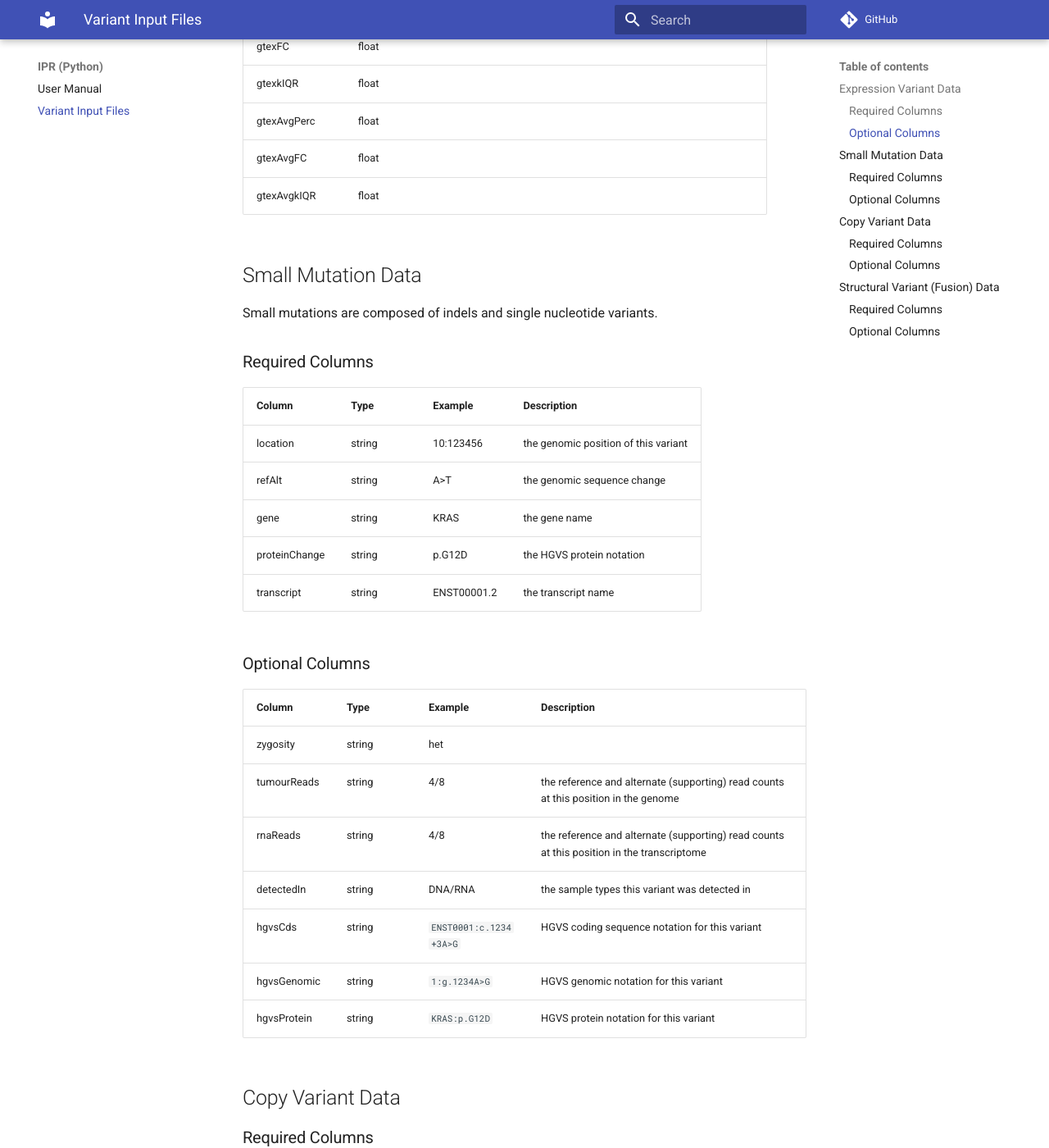
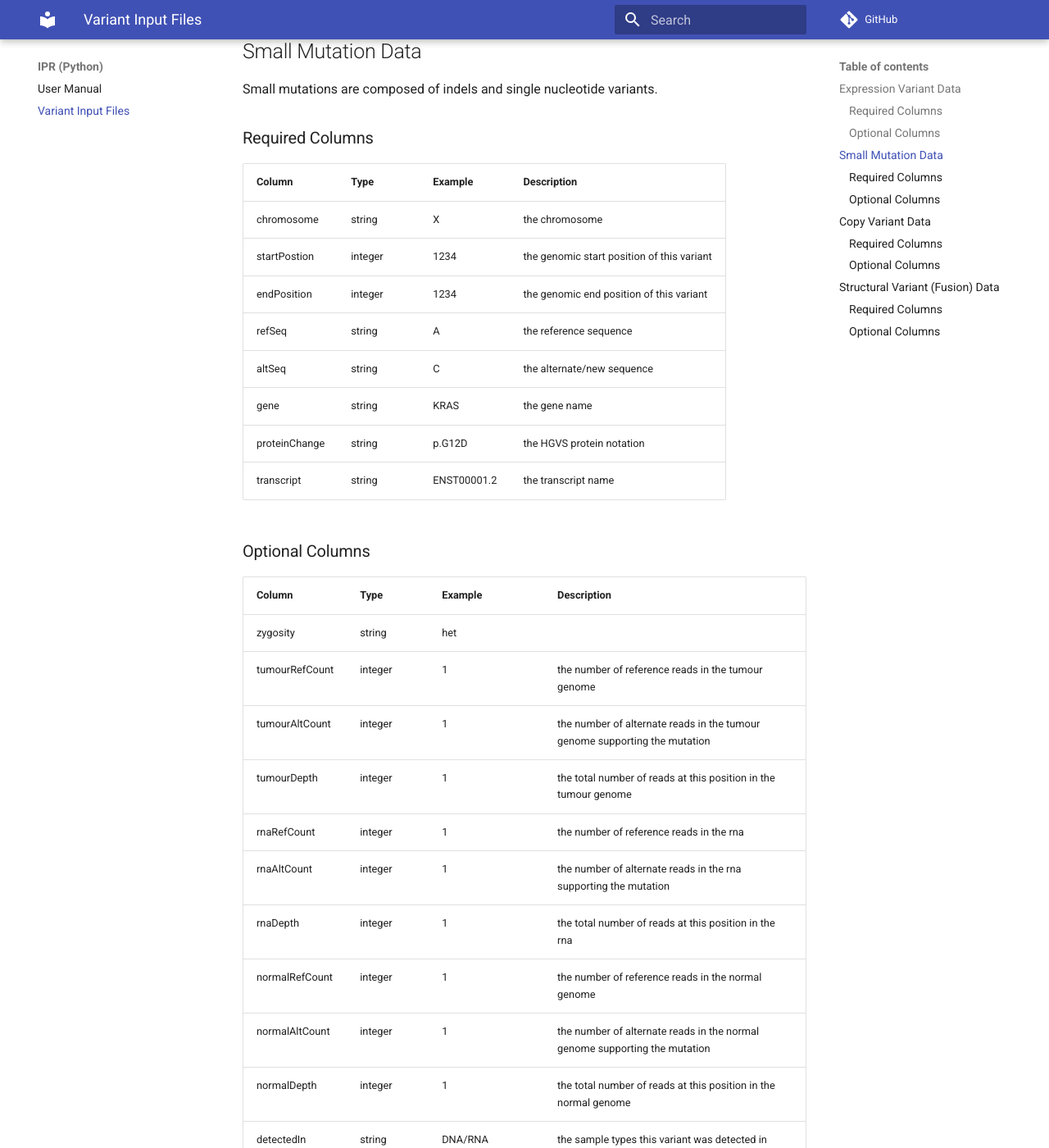
Before and after one commit to bcgsc/pori_ipr_python, an MkDocs documentation site: the page built from docs/variant_inputs.md, in a window 1280 px wide and 1400 px high, scrolled down 1682 px. Shown: the whole window at 82% size. Built offline with MkDocs 1.6.1 and Material for MkDocs 9.7.7, drawn with Linux system fonts in a browser that asks for light colours; comment, search, counter and statistics services are not loaded; some of the changed text lies outside the part shown.

Commit message:
Update user manual

```diff
--- a/docs/variant_inputs.md
+++ b/docs/variant_inputs.md
@@ -18,35 +18,29 @@
 ### Optional Columns
 
 
-| Column        | Type    | Description                                                      |
-| ------------- | ------- | ---------------------------------------------------------------- |
-| rnaReads      | float   |                                                                  |
-| rpkm          | float   |                                                                  |
-| foldChange    | float   |                                                                  |
-| tcgaPerc      | float   | percentile value when compared to the primary disease comparator |
-| tcgaPercCol   | string  | primary disease comparator                                       |
-| tcgakIQR      | float   | kIQR value when compared to the primary disease comparator       |
-| tcgaQC        | float   |                                                                  |
-| tcgaQCCol     | string  |                                                                  |
-| tcgaAvgPerc   | float   |                                                                  |
-| tcgaAvgkIQR   | float   |                                                                  |
-| tcgaAvgQC     | float   |                                                                  |
-| tcgaAvgQCCol  | string  |                                                                  |
-| tcgaNormPerc  | float   |                                                                  |
-| tcgaNormkIQR  | float   |                                                                  |
-| ptxPerc       | float   |                                                                  |
-| ptxkIQR       | float   |                                                                  |
-| ptxQC         | float   |                                                                  |
-| ptxPercCol    | string  |                                                                  |
-| ptxTotSampObs | integer |                                                                  |
-| ptxPogPerc    | float   |                                                                  |
-| gtexComp      | string  |                                                                  |
-| gtexPerc      | float   |                                                                  |
-| gtexFC        | float   |                                                                  |
-| gtexkIQR      | float   |                                                                  |
-| gtexAvgPerc   | float   |                                                                  |
-| gtexAvgFC     | float   |                                                                  |
-| gtexAvgkIQR   | float   |                                                                  |
+| Column       | Type   | Description                                                      |
+| ------------ | ------ | ---------------------------------------------------------------- |
+| rnaReads     | float  |                                                                  |
+| rpkm         | float  |                                                                  |
+| foldChange   | float  |                                                                  |
+| tcgaPerc     | float  | percentile value when compared to the primary disease comparator |
+| tcgaPercCol  | string | primary disease comparator                                       |
+| tcgakIQR     | float  | kIQR value when compared to the primary disease comparator       |
+| tcgaQC       | float  |                                                                  |
+| tcgaQCCol    | string |                                                                  |
+| tcgaAvgPerc  | float  |                                                                  |
+| tcgaAvgkIQR  | float  |                                                                  |
+| tcgaAvgQC    | float  |                                                                  |
+| tcgaAvgQCCol | string |                                                                  |
+| tcgaNormPerc | float  |                                                                  |
+| tcgaNormkIQR | float  |                                                                  |
+| gtexComp     | string |                                                                  |
+| gtexPerc     | float  |                                                                  |
+| gtexFC       | float  |                                                                  |
+| gtexkIQR     | float  |                                                                  |
+| gtexAvgPerc  | float  |                                                                  |
+| gtexAvgFC    | float  |                                                                  |
+| gtexAvgkIQR  | float  |                                                                  |
 
 ## Small Mutation Data
 
@@ -54,26 +48,37 @@
 
 ### Required Columns
 
-| Column        | Type   | Example     | Description                          |
-| ------------- | ------ | ----------- | ------------------------------------ |
-| location      | string | 10:123456   | the genomic position of this variant |
-| refAlt        | string | A>T         | the genomic sequence change          |
-| gene          | string | KRAS        | the gene name                        |
-| proteinChange | string | p.G12D      | the HGVS protein notation            |
-| transcript    | string | ENST00001.2 | the transcript name                  |
+| Column        | Type    | Example     | Description                                |
+| ------------- | ------- | ----------- | ------------------------------------------ |
+| chromosome    | string  | X           | the chromosome                             |
+| startPostion  | integer | 1234        | the genomic start position of this variant |
+| endPosition   | integer | 1234        | the genomic end position of this variant   |
+| refSeq        | string  | A           | the reference sequence                     |
+| altSeq        | string  | C           | the alternate/new sequence                 |
+| gene          | string  | KRAS        | the gene name                              |
+| proteinChange | string  | p.G12D      | the HGVS protein notation                  |
+| transcript    | string  | ENST00001.2 | the transcript name                        |
 
 
 ### Optional Columns
 
-| Column      | Type   | Example               | Description                                                                                |
-| ----------- | ------ | --------------------- | ------------------------------------------------------------------------------------------ |
-| zygosity    | string | het                   |                                                                                            |
-| tumourReads | string | 4/8                   | the reference and alternate (supporting) read counts at this position in the genome        |
-| rnaReads    | string | 4/8                   | the reference and alternate (supporting) read counts at this position in the transcriptome |
-| detectedIn  | string | DNA/RNA               | the sample types this variant was detected in                                              |
-| hgvsCds     | string | `ENST0001:c.1234+3A>G` | HGVS coding sequence notation for this variant                                             |
-| hgvsGenomic | string | `1:g.1234A>G`         | HGVS genomic notation for this variant                                                     |
-| hgvsProtein | string | `KRAS:p.G12D`         | HGVS protein notation for this variant                                                     |
+| Column         | Type    | Example                | Description                                                                |
+| -------------- | ------- | ---------------------- | -------------------------------------------------------------------------- |
+| zygosity       | string  | het                    |                                                                            |
+| tumourRefCount | integer | 1                      | the number of reference reads in the tumour genome                         |
+| tumourAltCount | integer | 1                      | the number of alternate reads in the tumour genome supporting the mutation |
+| tumourDepth    | integer | 1                      | the total number of reads at this position in the tumour genome            |
+| rnaRefCount    | integer | 1                      | the number of reference reads in the rna                                   |
+| rnaAltCount    | integer | 1                      | the number of alternate reads in the rna  supporting the mutation          |
+| rnaDepth       | integer | 1                      | the total number of reads at this position in the rna                      |
+| normalRefCount | integer | 1                      | the number of reference reads in the normal genome                         |
+| normalAltCount | integer | 1                      | the number of alternate reads in the normal genome supporting the mutation |
+| normalDepth    | integer | 1                      | the total number of reads at this position in the normal genome            |
+| detectedIn     | string  | DNA/RNA                | the sample types this variant was detected in                              |
+| hgvsCds        | string  | `ENST0001:c.1234+3A>G` | HGVS coding sequence notation for this variant                             |
+| hgvsGenomic    | string  | `1:g.1234A>G`          | HGVS genomic notation for this variant                                     |
+| hgvsProtein    | string  | `KRAS:p.G12D`          | HGVS protein notation for this variant                                     |
+| ncbiBuild      | string  | GRCh37                 | the genome reference assembly build version                                |
 
 ## Copy Variant Data
 
@@ -88,13 +93,15 @@
 
 ### Optional Columns
 
-| Column              | Type    | Example | Description                                                                          |
-| ------------------- | ------- | ------- | ------------------------------------------------------------------------------------ |
-| ploidyCorrCpyChange | integer | -2      | the ploidy corrected copy change                                                     |
-| lohState            | string  | HET     | the loss-of-heterozygosity category for this gene region                             |
-| chromosomeBand      | string  |         |                                                                                      |
-| start               | integer |         | the genomic start position of the copy segment this gene copy number was called from |
-| end                 | integer |         | the genomic end position of the copy segment this gene copy number was called from   |
+| Column         | Type    | Example | Description                                                                          |
+| -------------- | ------- | ------- | ------------------------------------------------------------------------------------ |
+| copyChange     | integer | -2      | the ploidy corrected copy change                                                     |
+| lohState       | string  | HET     | the loss-of-heterozygosity category for this gene region                             |
+| chromosomeBand | string  | X:p12.2 |                                                                                      |
+| start          | integer |         | the genomic start position of the copy segment this gene copy number was called from |
+| end            | integer |         | the genomic end position of the copy segment this gene copy number was called from   |
+| cna            | float   | 1.22    | The copy number alteration (CNA) ratio                                               |
+| log2cna        | float   |         |                                                                                      |
 
 
 ## Structural Variant (Fusion) Data
@@ -104,7 +111,6 @@
 | Column          | Type    | Example               | Description                                                        |
 | --------------- | ------- | --------------------- | ------------------------------------------------------------------ |
 | eventType       | string  | deletion              | the type of underlying structural variant                          |
-|                 |
 | breakpoint      | string  | 12:123456\|14:1244662 | description of the breakpoints involved in this structural variant |
 | gene1           | string  | EWSR1                 | the 5' (n-terminal) gene name                                      |
 | gene2           | string  | FLI1                  | the 3' (c-terminal) gene name                                      |
```
